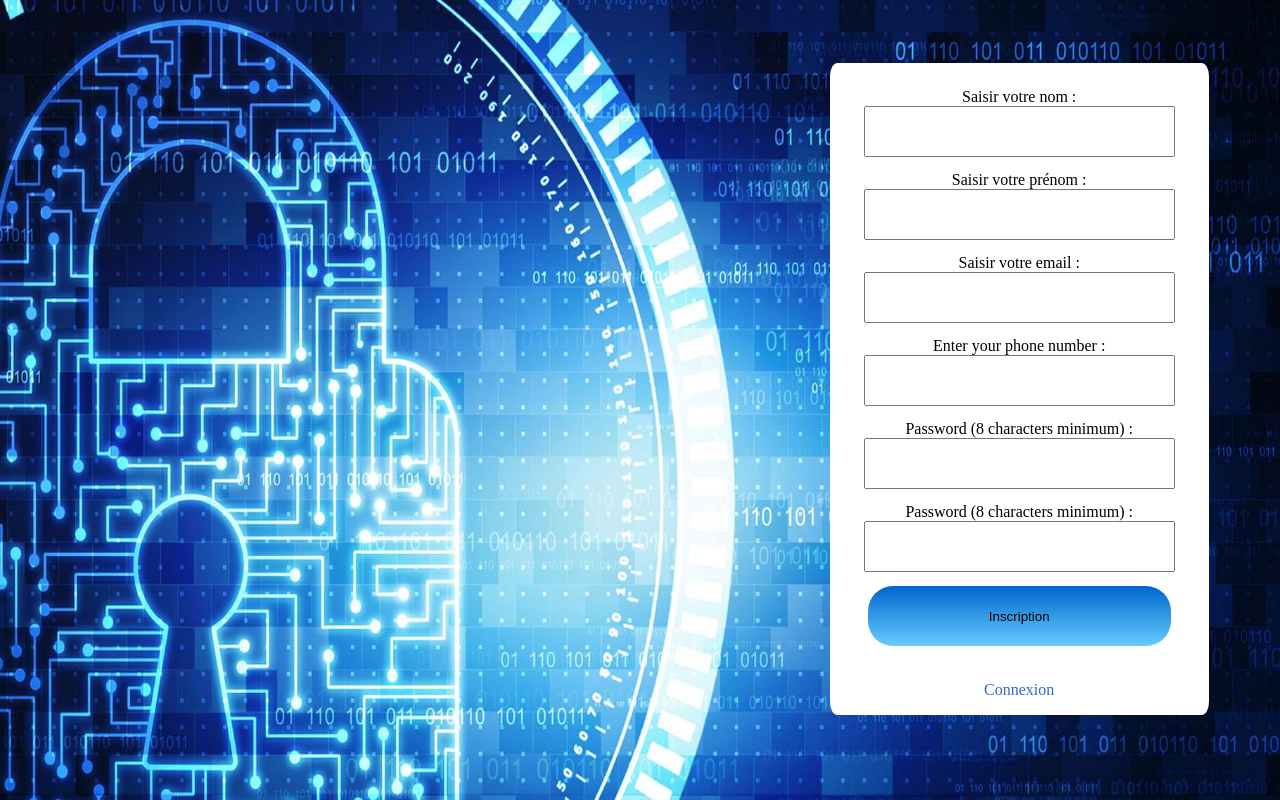
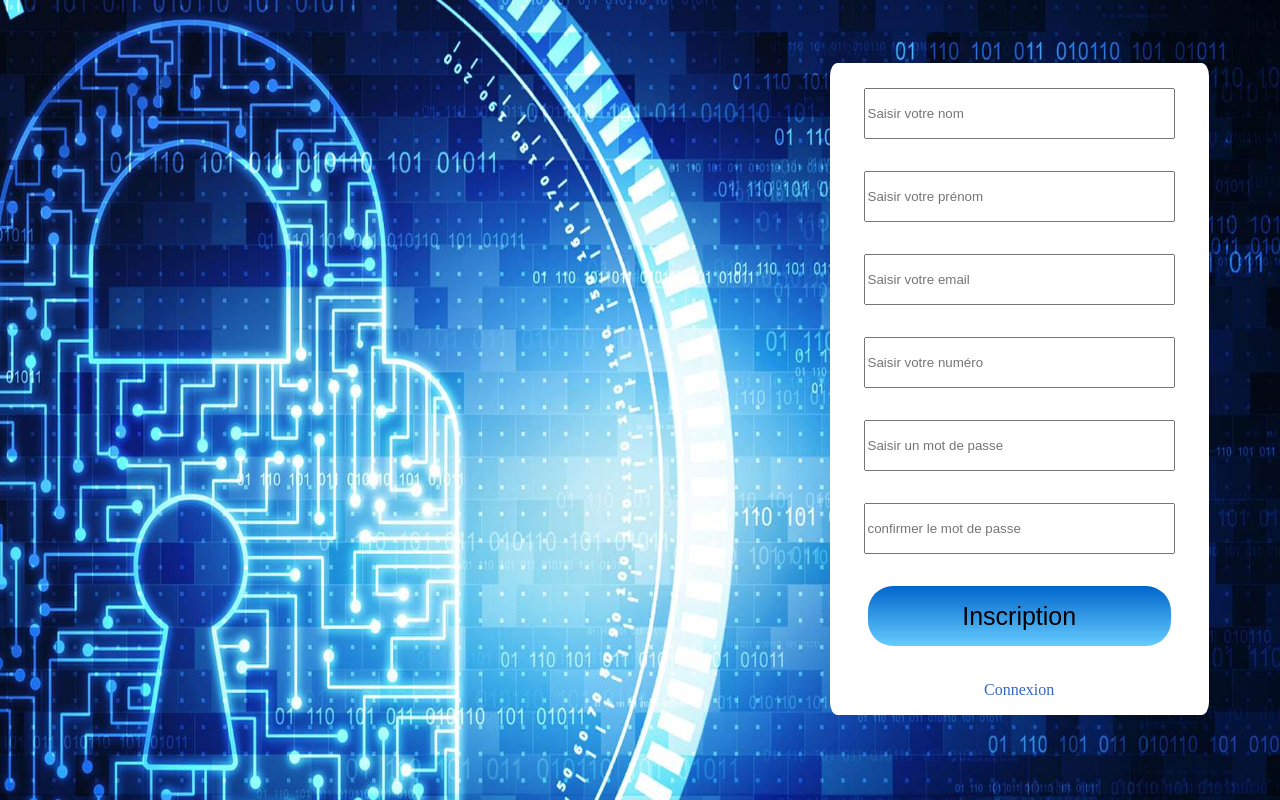
Before and after one commit to neri-xavier/coffre-fort, a PHP site: page /coffre-fort/inscription.php in a window 1280 px wide. Run offline with PHP 8.4, Linux system fonts and the light colour scheme; some libraries are stand-ins or nearby versions.

Commit message:
Add files via upload

```diff
--- a/coffre-fort/inscription.php
+++ b/coffre-fort/inscription.php
@@ -11,37 +11,31 @@ include 'php/verifConnexion.php';
         <div class="container">
             <form action="php/inscriptionBDD.php" method="post" class="form-inscription">
                 <div class="inscription">
-                    <label for="name">Saisir votre nom : </label>
-                    <input type="text" name="nom" id="nom" pattern="[^\s]+" required>
+                    <input type="text" name="nom" id="nom" placeholder="Saisir votre nom" pattern="[^\s]+" required>
                 </div>
             </br>
             <div class="inscription">
-                    <label for="email">Saisir votre prénom : </label>
-                    <input type="text" name="prenom" id="prenom" pattern="[^\s]+" required>
+                    <input type="text" name="prenom" id="prenom" placeholder="Saisir votre prénom" pattern="[^\s]+" required>
                 </div>
             </br>
                 <div class="inscription">
-                    <label for="email">Saisir votre email : </label>
-                    <input type="email" name="email" id="email" pattern="[^\s]+" required>
+                    <input type="email" name="email" id="email" placeholder="Saisir votre email"pattern="[^\s]+" required>
                 </div>
             </br>
                 <div class="inscription">
-                    <label for="phone">Enter your phone number :</label>
-                    <input type="tel" id="phone" name="phone" pattern="[0]{1}[0-9]{9}" required>
+                    <input type="tel" id="phone" name="phone" placeholder="Saisir votre numéro" pattern="[0]{1}[0-9]{9}" required>
             </div>
             </br>
                 <div class="inscription">
-                    <label for="pass">Password (8 characters minimum) :</label>
-                    <input type="password" id="password" name="password" minlength="8" pattern="[^\s]+" required>
+                    <input type="password" id="password" name="password" minlength="8" placeholder="Saisir un mot de passe" pattern="[^\s]+" required>
                 </div>
             </br>
             <div class="inscription">
-                    <label for="pass">Password (8 characters minimum) :</label>
-                    <input type="password" id="password-confirm" name="password-confirm" minlength="8" pattern="[^\s]+" required>
+                    <input type="password" id="password-confirm" name="password-confirm" minlength="8" placeholder="confirmer le mot de passe"pattern="[^\s]+" required>
                 </div>
             </br>
             <input type="hidden" id="recaptchaResponse" name="recaptcha-response">
-                <button type="submit">Inscription</button>
+                <button type="submit"><div id="text-inscription">Inscription</div></button>
             </form>
 
 
```
